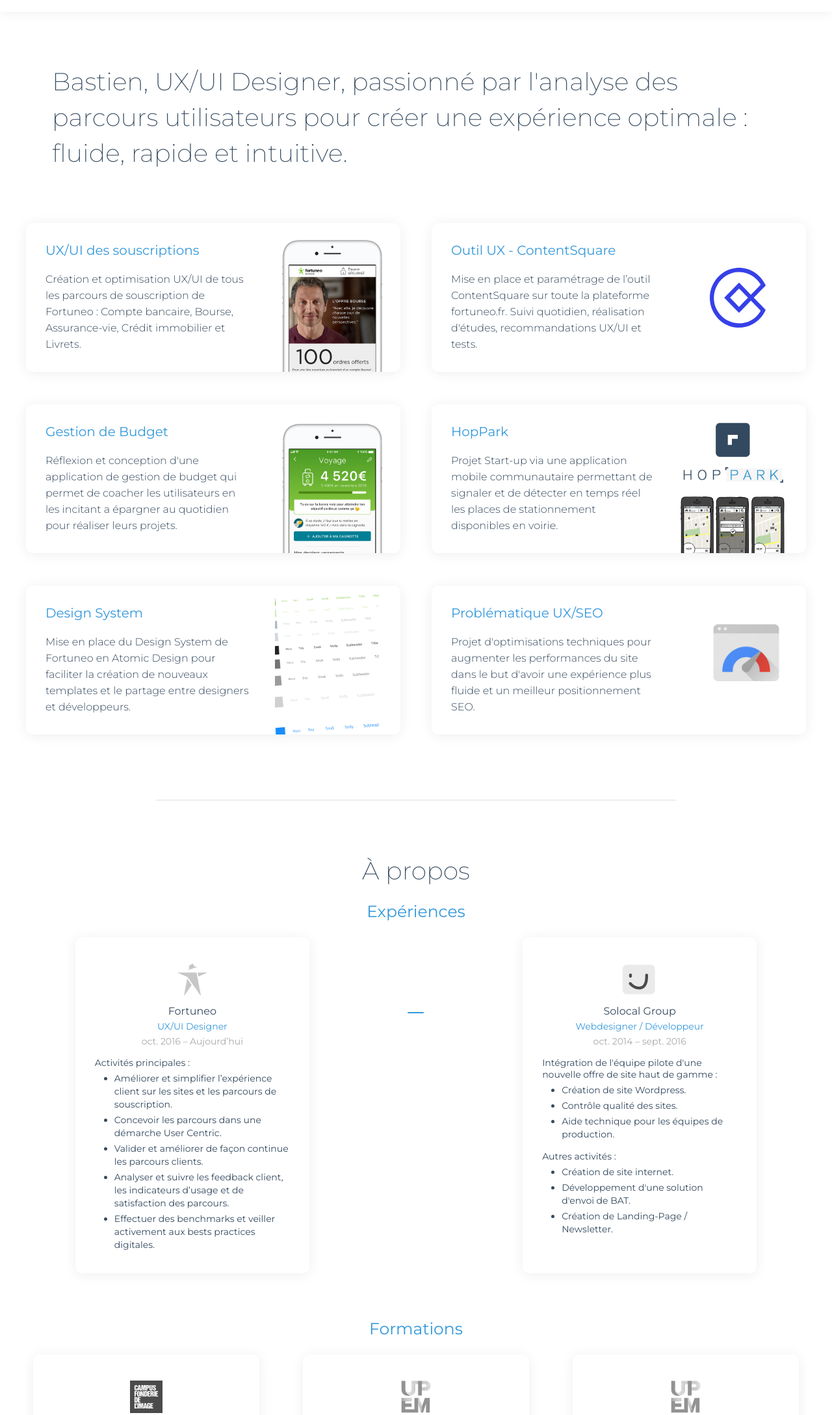
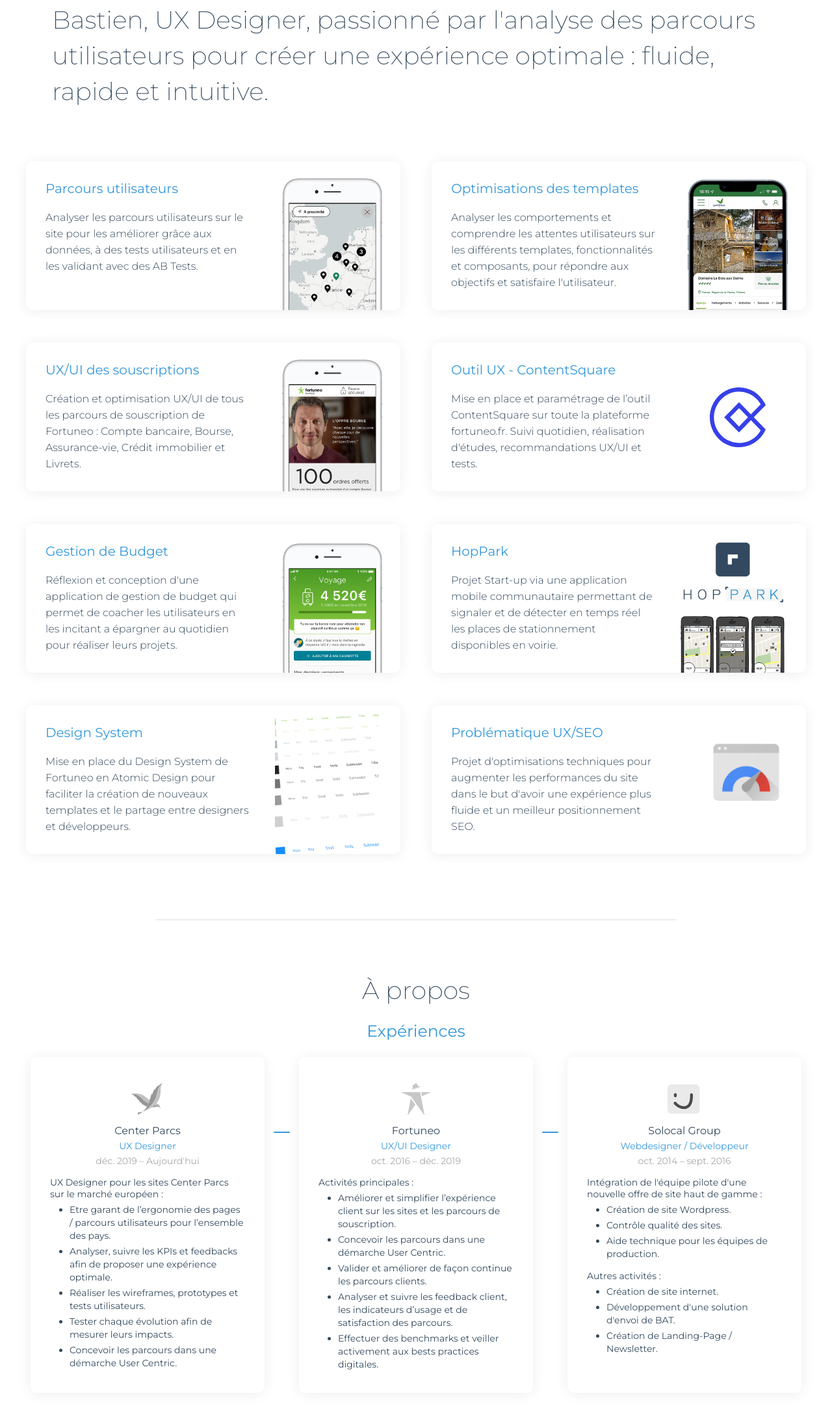
Before and after one commit to bastienbcher/resume, a plain HTML site: page index.html in a window 1280 px wide. Shown: the part 144-2321 px from the top of the page at 65% size. Drawn offline with nearby package versions, Linux system fonts and the light colour scheme.

Commit message:
Add files via upload

```diff
--- a/index.html
+++ b/index.html
@@ -12,7 +12,7 @@
     <header>
         <div class="header">
         <div class="logo">
-            <a href="#top" class="js-scrollTo"><span><img src="img/icon.png"></span><span class="nom">BastienB</span></a>
+            <a href="#top" class="js-scrollTo"><span>👨🏻‍💻</span><span class="nom">BastienB</span></a>
         </div>
        <nav>
             <ul>
@@ -26,11 +26,23 @@
 
 
     <section class="title">
-        <h1>Bastien, UX/UI Designer, passionné par l'analyse des parcours utilisateurs pour créer une expérience optimale : fluide, rapide et intuitive.</h1>
+        <h1>Bastien, UX Designer, passionné par l'analyse des parcours utilisateurs pour créer une expérience optimale : fluide, rapide et intuitive.</h1>
     </section>
 
     <section id="projet">
         <div class="conteneur">
+            <article class="projet8">
+            <div class="description">
+            <h2>Parcours utilisateurs</h2>
+            <p>Analyser les parcours utilisateurs sur le site pour les améliorer grâce aux données, à des tests utilisateurs et en les validant avec des AB Tests.</p>
+            </div>
+        </article>
+        <article class="projet7">
+            <div class="description">
+            <h2>Optimisations des templates</h2>
+            <p>Analyser les comportements et comprendre les attentes utilisateurs sur les différents templates, fonctionnalités et composants, pour répondre aux objectifs et satisfaire l'utilisateur.</p>
+            </div>
+        </article>
         <article class="projet1">
             <div class="description">
             <h2>UX/UI des souscriptions</h2>
@@ -74,12 +86,29 @@
         <h1>À propos</h1>
         <h2>Expériences</h2>
         <div class="conteneur">
+        <article class="excp">
+            <div class="description">
+                <img class="logoentreprise" src="img/cp.svg">
+                <h3>Center Parcs</h3>
+                <p class="formation">UX Designer</p>
+                <h4>déc. 2019 – Aujourd'hui</h4>
+                <p>UX Designer pour les sites Center Parcs sur le marché européen :</p>
+                <ul>
+                <li>Etre garant de l’ergonomie des pages / parcours utilisateurs pour l’ensemble des pays.</li>
+                <li>Analyser, suivre les KPIs et feedbacks afin de proposer une expérience optimale.</li>
+                <li>Réaliser les wireframes, prototypes et tests utilisateurs.</li>
+                <li>Tester chaque évolution afin de mesurer leurs impacts.</li>
+                <li>Concevoir les parcours dans une démarche User Centric.</li>
+                </ul>
+            </div>
+        </article>
+        <div class="separateur"></div>
          <article class="exftno">
             <div class="description">
                 <img class="logoentreprise" src="img/ftno.svg">
                 <h3>Fortuneo</h3>
                 <p class="formation">UX/UI Designer</p>
-                <h4>oct. 2016 – Aujourd’hui</h4>
+                <h4>oct. 2016 – déc. 2019</h4>
                 <p>Activités principales :</p>
                 <ul>
                 <li>Améliorer et simplifier l’expérience client sur les sites et les parcours de souscription.</li>
```
